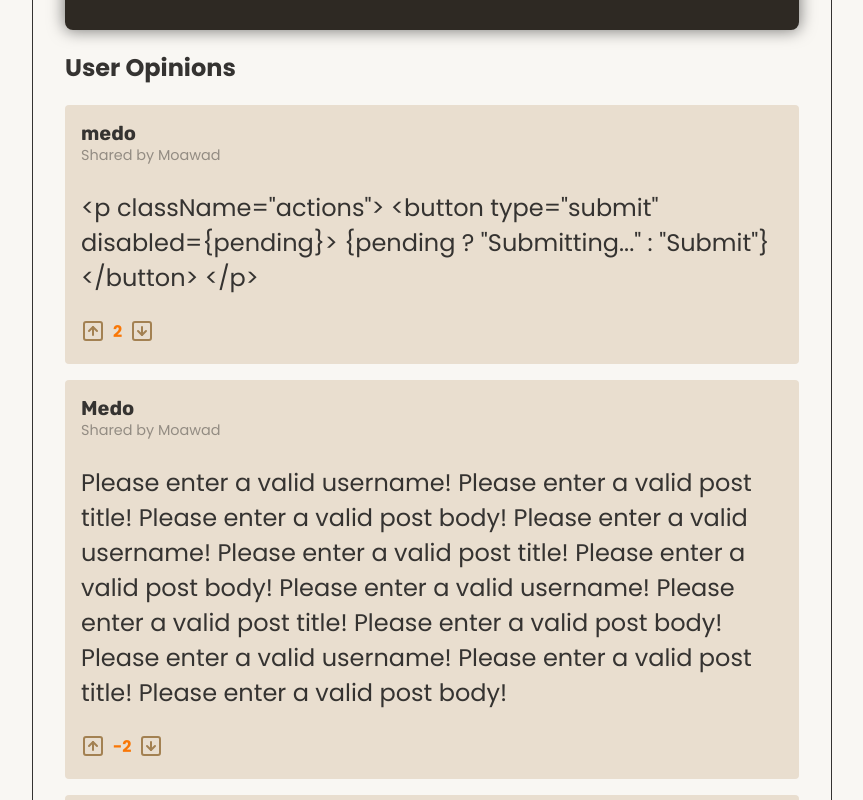
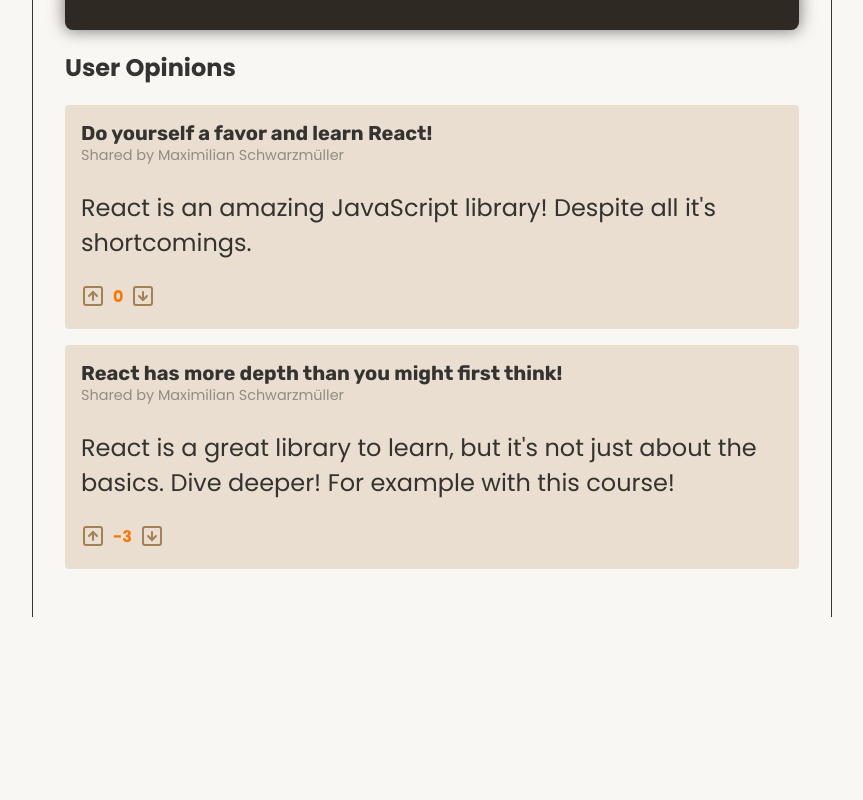
Before and after one commit to Mo3wadIbrahim/forms-actions-no2, a React (Vite) app in the folder forms-actions-no2/: page / in a window 1280 px wide. Shown: the part 680-1480 px from the top of the page, without its empty margins (208-1071 px from the left). After the commit the page ends 1345 px from the top, so only its background shows below. Built offline with nearby package versions, Linux system fonts and the light colour scheme; data requests are answered from the project's data file.

Commit message:
Project Updated

```diff
--- a/forms-actions-no2/backend/db.json
+++ b/forms-actions-no2/backend/db.json
@@ -1,33 +1,5 @@
 {
   "opinions": [
-    {
-      "id": 1782271529156,
-      "votes": 2,
-      "userName": "Moawad",
-      "title": "medo",
-      "body": "    <p className=\"actions\">\n      <button type=\"submit\" disabled={pending}>\n        {pending ? \"Submitting...\" : \"Submit\"}\n      </button>\n    </p>"
-    },
-    {
-      "id": 1782271420722,
-      "votes": -2,
-      "userName": "Moawad",
-      "title": "Medo",
-      "body": "Please enter a valid username! Please enter a valid post title! Please enter a valid post body! Please enter a valid username! Please enter a valid post title! Please enter a valid post body!\n\n\nPlease enter a valid username! Please enter a valid post title! Please enter a valid post body! Please enter a valid username! Please enter a valid post title! Please enter a valid post body!\n\n\n"
-    },
-    {
-      "id": 1782183105945,
-      "votes": 0,
-      "userName": "Moawad",
-      "title": "medo",
-      "body": "Please enter a valid username! Please enter a valid post title! Please enter a valid post body!\n\n\nPlease enter a valid username! Please enter a valid post title! Please enter a valid post body!\n\n\n"
-    },
-    {
-      "id": 1782182074772,
-      "votes": 0,
-      "userName": "Moawad",
-      "title": "medo",
-      "body": "Please enter a valid username!\nPlease enter a valid post title!\nPlease enter a valid post body!"
-    },
     {
       "id": 1,
       "userName": "Maximilian Schwarzmüller",
--- a/forms-actions-no2/src/components/Opinion.jsx
+++ b/forms-actions-no2/src/components/Opinion.jsx
@@ -1,15 +1,24 @@
-import { use } from "react";
+import { use, useActionState, useOptimistic } from "react";
 import { OpinionsContext } from "../store/opinions-context";
 export function Opinion({ opinion: { id, title, body, userName, votes } }) {
   const { upvoteOpinion, downvoteOpinion } = use(OpinionsContext);
-
+  const [optimisticVotes, setOptimisticVotes] = useOptimistic(
+    votes,
+    (prevVotes, mode) => (mode === "up" ? prevVotes + 1 : prevVotes - 1),
+  );
   async function upvoteAction() {
+    setOptimisticVotes("up");
     await upvoteOpinion(id);
   }
 
   async function downvoteAction() {
+    setOptimisticVotes("down");
+
     await downvoteOpinion(id);
   }
+
+  const [upvoteFormAction, upvotePending] = useActionState(upvoteAction);
+  const [downvoteFormAction, downvotePending] = useActionState(downvoteAction);
   return (
     <article>
       <header>
@@ -18,7 +27,10 @@
       </header>
       <p>{body}</p>
       <form className="votes">
-        <button formAction={upvoteAction}>
+        <button
+          formAction={upvoteFormAction}
+          disabled={upvotePending || downvotePending}
+        >
           <svg
             xmlns="http://www.w3.org/2000/svg"
             width="24"
@@ -35,9 +47,12 @@
             <path d="M12 16V8" />
           </svg>
         </button>
-        <span>{votes}</span>
+        <span>{optimisticVotes}</span>
 
-        <button formAction={downvoteAction}>
+        <button
+          formAction={downvoteFormAction}
+          disabled={upvotePending || downvotePending}
+        >
           <svg
             xmlns="http://www.w3.org/2000/svg"
             width="24"
```
